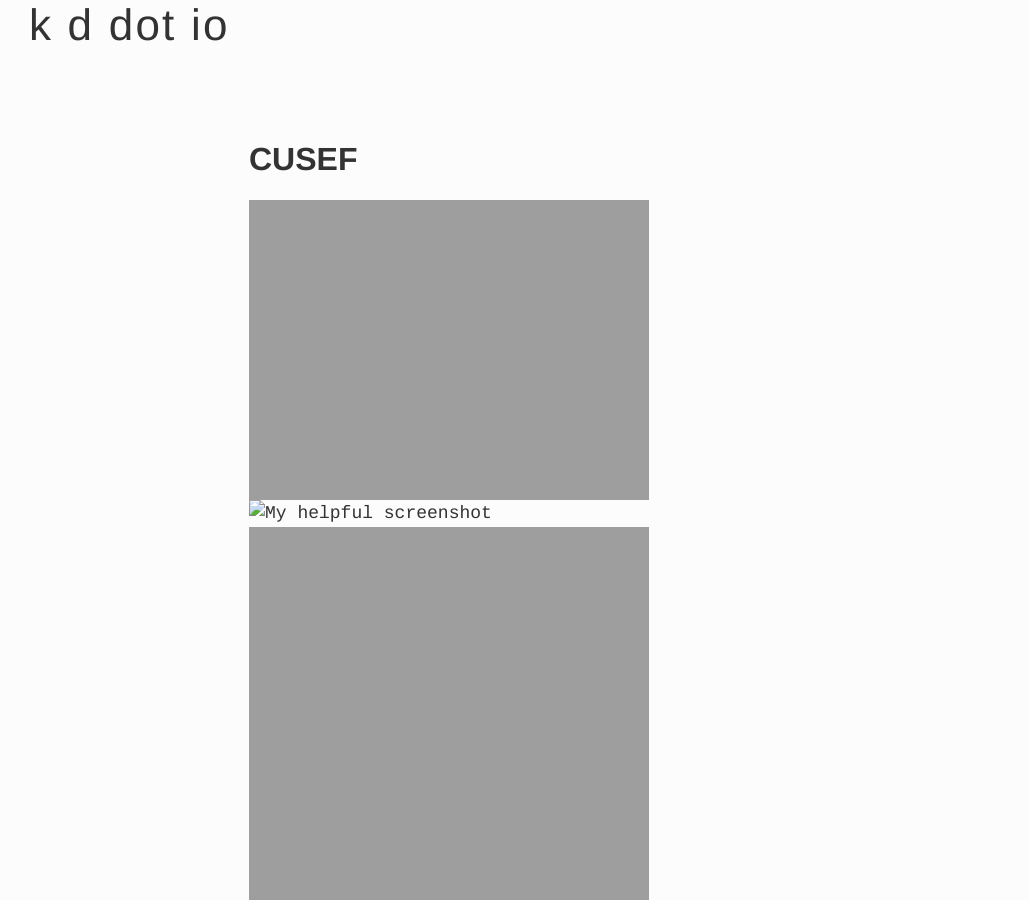
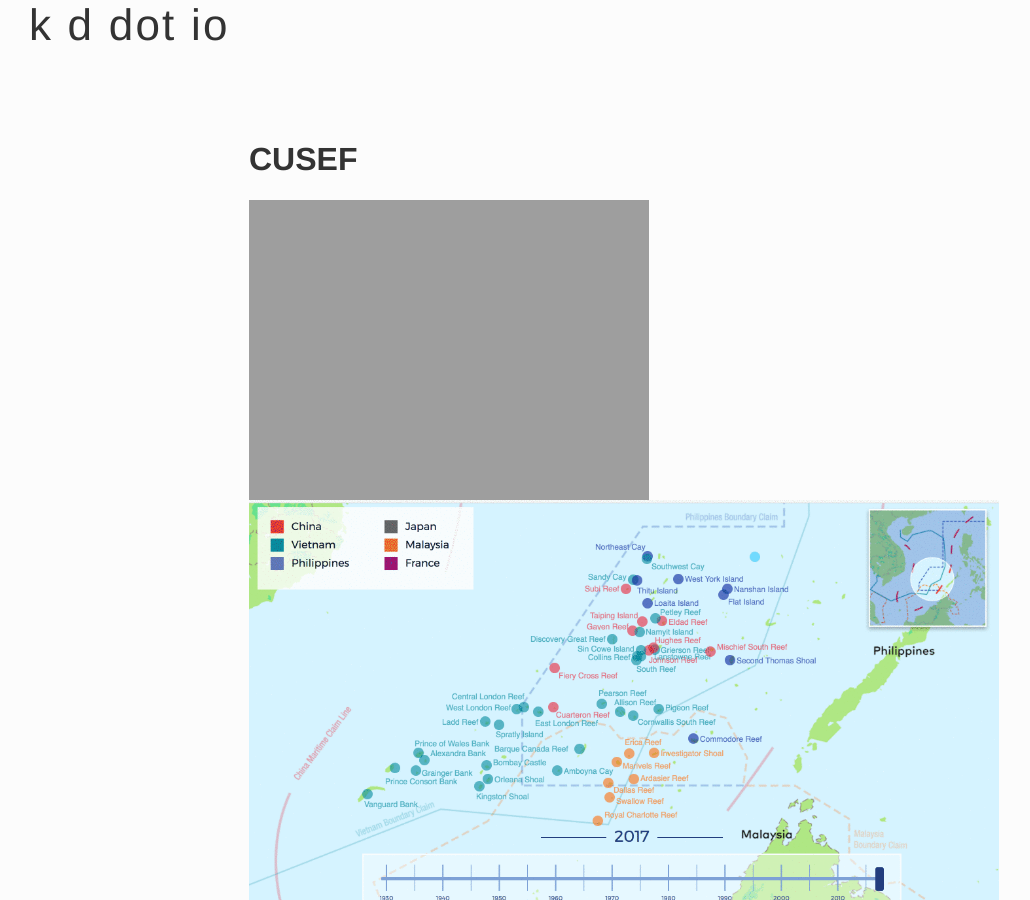
Before and after one commit to kdubbels/kdubbels.github.io, a Jekyll site: the page built from _items/cusef.markdown, in a window 1280 px wide and 900 px high. Shown: the whole window, without its empty margins (16-1046 px from the left). Built offline with Jekyll 4.4.1, drawn with Linux system fonts in a browser that asks for light colours; some web fonts are replaced.

```diff
--- a/_items/cms.markdown
+++ b/_items/cms.markdown
@@ -4,10 +4,10 @@ title: "Content Management System"
 date:   2017-05-20 12:31:00
 ---
 
-![My helpful screenshot]({{ site.url }}/images/cms1.gif)
+![My helpful screenshot]({{ site.url }}/images/cms/cms1.gif)
 
 Lorem ipsum dolor sit amet, consectetur adipiscing elit. Etiam volutpat, mauris id varius consectetur, metus felis feugiat nulla, sed gravida mi ante vel ipsum. Duis cursus ante nec orci sodales, facilisis porttitor nulla luctus. Morbi ac mauris sed nulla vulputate convallis vel sed dolor. Praesent at congue leo, vel gravida felis. Morbi hendrerit id tortor eget tristique. Sed porta lobortis mauris, ac aliquam ex interdum nec. Vestibulum ante ipsum primis in faucibus orci luctus et ultrices posuere cubilia Curae; Maecenas risus lorem, luctus quis nunc eget, porttitor vulputate turpis.
 
-![My helpful screenshot]({{ site.url }}/images/cms1.png)
+![My helpful screenshot]({{ site.url }}/images/cms/cms1.png)
 
-![My helpful screenshot]({{ site.url }}/images/cms2.gif)
+![My helpful screenshot]({{ site.url }}/images/cms/cms2.gif)
--- a/_items/cusef.markdown
+++ b/_items/cusef.markdown
@@ -4,11 +4,11 @@ title: "CUSEF"
 date:   2017-05-20 12:31:00
 ---
 
-![My helpful screenshot]({{ site.url }}/images/athena/cusef1.gif)
-![My helpful screenshot]({{ site.url }}/images/athena/cusef2.gif)
-![My helpful screenshot]({{ site.url }}/images/athena/cusef3.gif)
-![My helpful screenshot]({{ site.url }}/images/athena/cusef1.png)
+![My helpful screenshot]({{ site.url }}/images/cusef/cusef1.gif)
+![My helpful screenshot]({{ site.url }}/images/cusef/cusef2.gif)
+![My helpful screenshot]({{ site.url }}/images/cusef/cusef3.gif)
+![My helpful screenshot]({{ site.url }}/images/cusef/cusef1.png)
 
 Lorem ipsum dolor sit amet, consectetur adipiscing elit. Etiam volutpat, mauris id varius consectetur, metus felis feugiat nulla, sed gravida mi ante vel ipsum. Duis cursus ante nec orci sodales, facilisis porttitor nulla luctus. Morbi ac mauris sed nulla vulputate convallis vel sed dolor. Praesent at congue leo, vel gravida felis. Morbi hendrerit id tortor eget tristique. Sed porta lobortis mauris, ac aliquam ex interdum nec. Vestibulum ante ipsum primis in faucibus orci luctus et ultrices posuere cubilia Curae; Maecenas risus lorem, luctus quis nunc eget, porttitor vulputate turpis.
 
-![My helpful screenshot]({{ site.url }}/images/athena/cusef4.gif)
+![My helpful screenshot]({{ site.url }}/images/cusef/cusef4.gif)
```
Also changed, not shown: about.md (+2 -2 lines).
